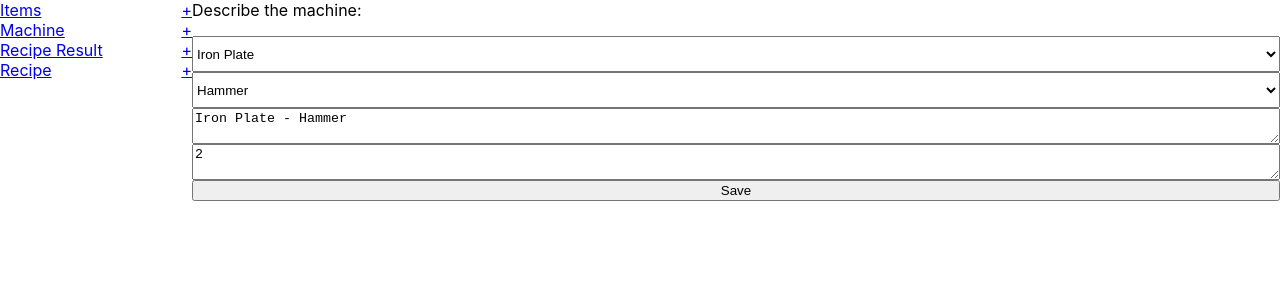
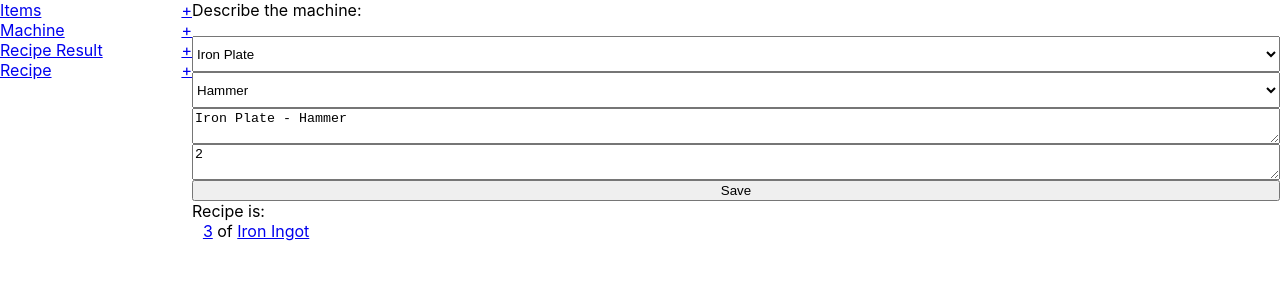
Before and after one commit to SaloEater/Minecraft-Recipe-Helper-App, a React (Create React App) app: page /recipe-result/1 in a window 1280 px wide. Shown: the top 300 px of the page. Built offline with nearby package versions, Linux system fonts and the light colour scheme.

Commit message:
RR recipes in record

```diff
--- /dev/null
+++ b/src/component/common/link/recipe/index.tsx
@@ -0,0 +1,5 @@
+import React from "react";
+import {Recipe} from "../../../../type/component/recipe";
+import {Link} from "react-router-dom";
+
+export const RecipeLink = (recipe: Recipe) => <Link to={"/recipe/"+recipe.id}>{recipe.amount}</Link>
--- a/src/component/recipe-result/record/index.tsx
+++ b/src/component/recipe-result/record/index.tsx
@@ -3,15 +3,24 @@ import {inject} from "mobx-react";
 import {RecipeResultParams} from "../../../type/page/recipe-result/RecipeResultParams";
 import RecipeResultsStore from "../../../state/recipe-result";
 import {RecipeResultNewRecord} from "./create";
+import RecipesStore from "../../../state/recipe";
+import ItemsStore from "../../../state/item";
+import styles from "./styles.module.css";
+import {RecipeLink} from "../../common/link/recipe";
+import {ItemLink} from "../../common/link/item";
 
-@inject("RecipeResultsStore")
+@inject("RecipeResultsStore", "RecipesStore", "ItemsStore")
 export default class RecipeResultRecord extends React.Component<RecipeResultParams, any>
 {
     RecipeResultsStore: RecipeResultsStore;
+    RecipesStore: RecipesStore;
+    ItemsStore: ItemsStore;
 
     constructor(props: any) {
         super(props);
         this.RecipeResultsStore = props.RecipeResultsStore;
+        this.RecipesStore = props.RecipesStore;
+        this.ItemsStore = props.ItemsStore;
     }
 
     render() {
@@ -24,9 +33,20 @@ export default class RecipeResultRecord extends React.Component<RecipeResultPara
             rr.name = this.RecipeResultsStore.getNewName;
             this.RecipeResultsStore.save(rr);
         }
+        const _recipes = this.RecipesStore.getRecipes().filter(value => value.recipeResultId == rr.id);
+        const recipes: any = [];
+        _recipes.forEach(recipe =>
+            recipes.push(
+                <div className={styles.recipe}>
+                    {RecipeLink(recipe)} of {ItemLink(this.ItemsStore.getItem(recipe.itemId))}
+                </div>
+            )
+        );
         return (
             <div>
                 <RecipeResultNewRecord rr={rr} onClick={onClick}/>
+                Recipe is:
+                {recipes}
             </div>
         );
     }
--- /dev/null
+++ b/src/component/recipe-result/record/styles.module.css
@@ -0,0 +1,3 @@
+.recipe {
+    padding-left: 1%;
+}
```
